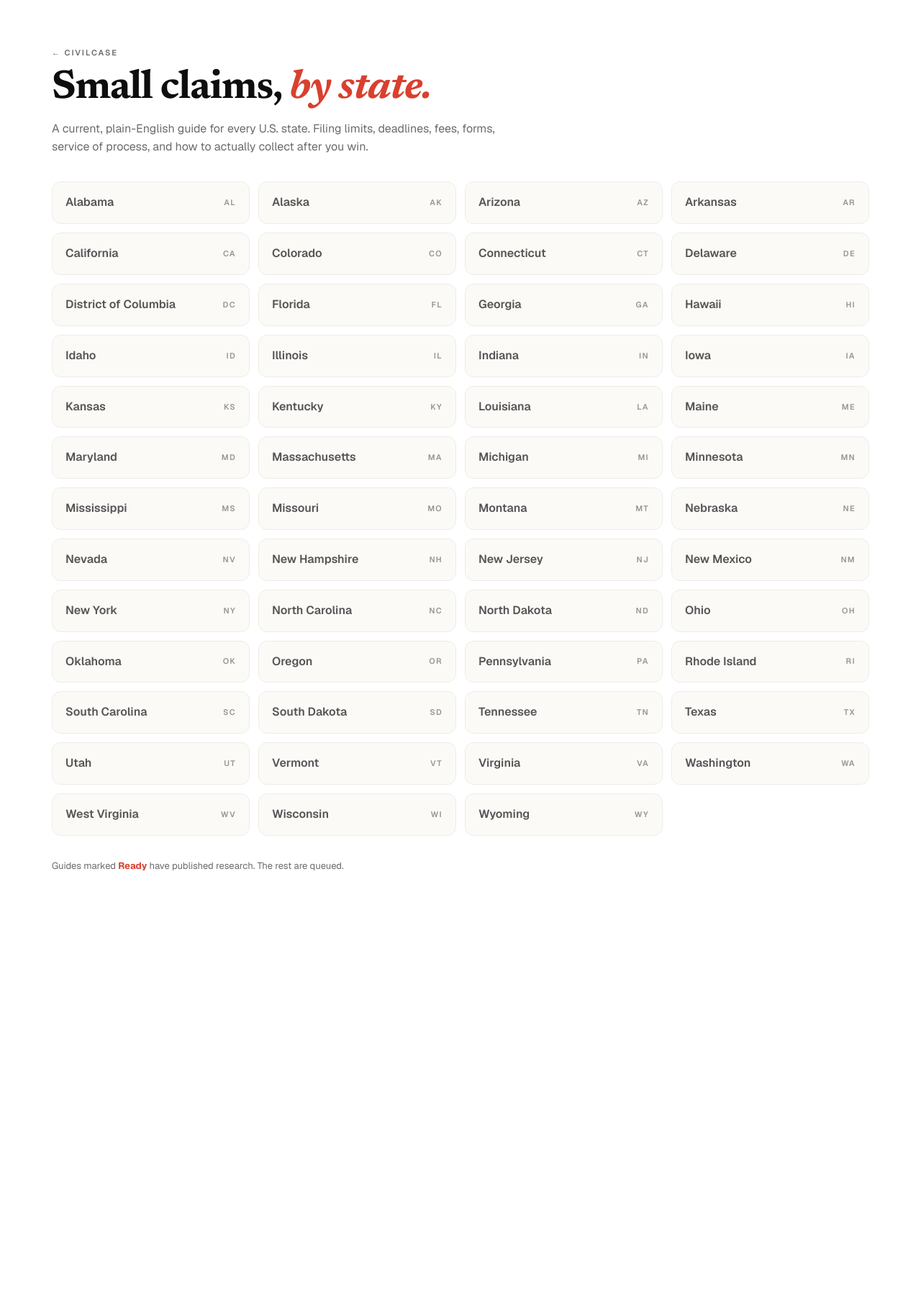
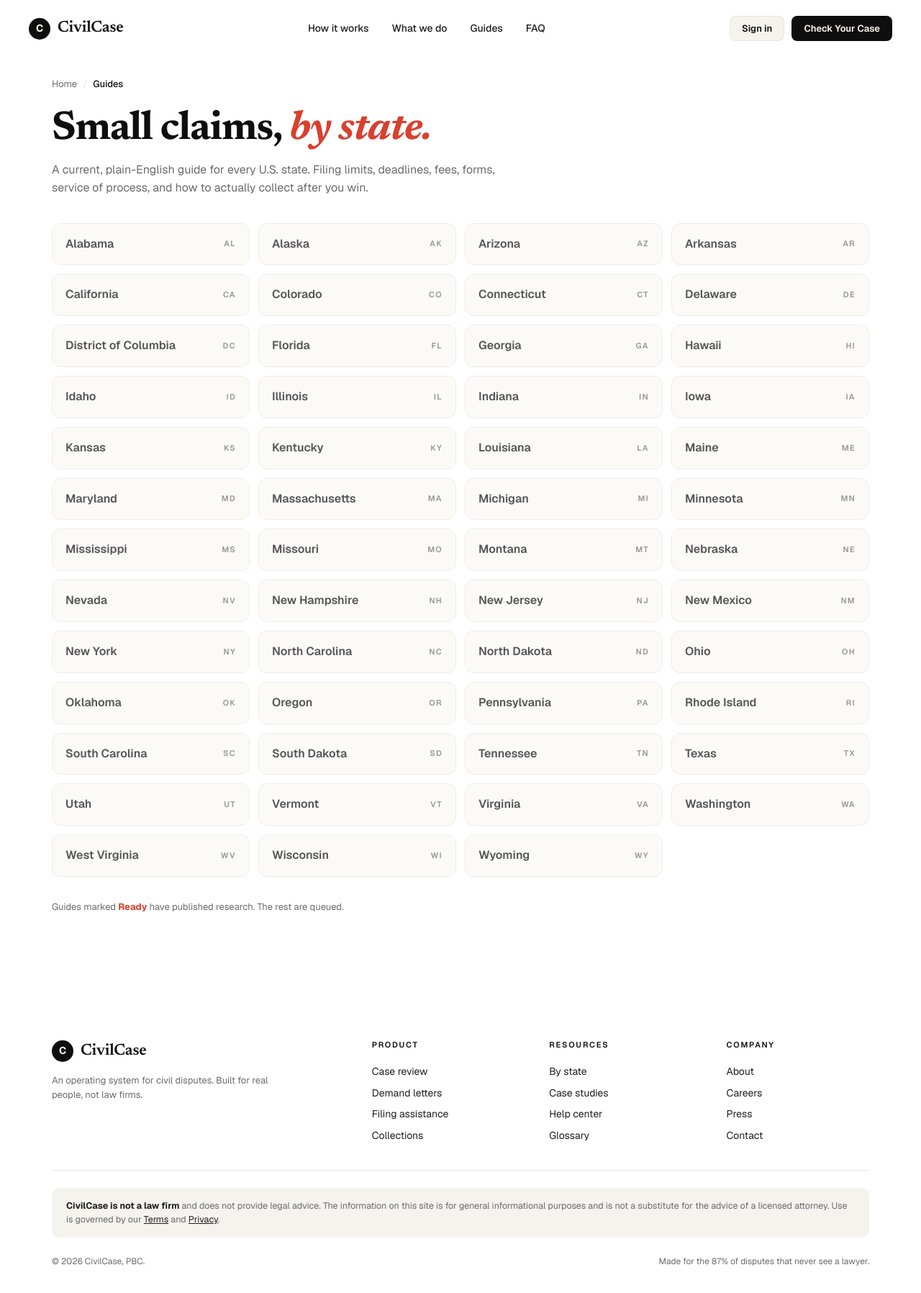
Before and after one commit to ybyalik/smallclaims, a Next.js app: page /guides in a window 1280 px wide. Shown: the top 1796 px of the page at 72% size. Before the commit the page ends 1306 px from the top, so only its background shows below. Built offline with nearby package versions, Linux system fonts and the light colour scheme.

Commit message:
Extract SiteHeader/SiteFooter, add Breadcrumbs, mount in root layout

```diff
--- a/app/globals.css
+++ b/app/globals.css
@@ -306,6 +306,15 @@
 .legal-disclaimer { margin-top: 24px; padding: 16px 20px; background: var(--bg-2); border-radius: 10px; color: var(--muted); font-size: 12.5px; line-height: 1.5; }
 .legal-disclaimer b { color: var(--ink-2); }
 
+/* Breadcrumbs (used on all non-home pages) */
+.breadcrumbs { padding: 28px 0 8px; font-size: 13px; color: var(--muted); }
+.breadcrumbs ol { list-style: none; padding: 0; margin: 0; display: flex; flex-wrap: wrap; align-items: center; gap: 8px; }
+.breadcrumbs li { display: inline-flex; align-items: center; gap: 8px; }
+.breadcrumbs a { color: var(--muted); transition: color .2s ease; }
+.breadcrumbs a:hover { color: var(--ink); }
+.breadcrumbs span[aria-current="page"] { color: var(--ink); font-weight: 500; }
+.breadcrumbs .sep { color: var(--hairline); }
+
 /* Responsive (basic) */
 @media (max-width: 960px) {
   :root { --section-pad: 60px; --hero-pad-y: 60px; --h1-size: 40px; --h2-size: 40px; }
--- a/app/guides/page.tsx
+++ b/app/guides/page.tsx
@@ -2,6 +2,7 @@
 import Link from "next/link";
 import { STATES } from "../../lib/states";
 import { availableReportSlugs } from "../../lib/reports";
+import Breadcrumbs from "../../components/Breadcrumbs";
 
 export const metadata: Metadata = {
   title: "Small Claims Guides — Every State",
@@ -17,11 +18,9 @@
     slugVariants(slug).some((v) => ready.has(v));
 
   return (
-    <main className="wrap" style={{ paddingTop: 60, paddingBottom: 80 }}>
-      <header style={{ marginBottom: 36 }}>
-        <Link href="/" className="eyebrow" style={{ display: "inline-block", marginBottom: 12 }}>
-          ← CivilCase
-        </Link>
+    <main className="wrap" style={{ paddingBottom: 80 }}>
+      <Breadcrumbs items={[{ label: "Guides" }]} />
+      <header style={{ margin: "16px 0 36px" }}>
         <h1
           style={{
             fontFamily: '"Newsreader", Georgia, serif',
--- a/app/layout.tsx
+++ b/app/layout.tsx
@@ -1,5 +1,7 @@
 import type { Metadata } from "next";
 import "./globals.css";
+import SiteHeader from "../components/SiteHeader";
+import SiteFooter from "../components/SiteFooter";
 
 const SITE_URL = "https://smallclaims.vercel.app";
 
@@ -55,7 +57,11 @@
           href="https://fonts.googleapis.com/css2?family=Newsreader:ital,opsz,wght@0,6..72,500;0,6..72,600;0,6..72,700;0,6..72,800;1,6..72,500;1,6..72,600;1,6..72,700;1,6..72,800&family=Geist:wght@400;500;600;700;800&display=swap"
         />
       </head>
-      <body>{children}</body>
+      <body>
+        <SiteHeader />
+        {children}
+        <SiteFooter />
+      </body>
     </html>
   );
 }
--- /dev/null
+++ b/components/Breadcrumbs.tsx
@@ -0,0 +1,43 @@
+import Link from "next/link";
+
+export type Crumb = { href?: string; label: string };
+
+export default function Breadcrumbs({ items }: { items: Crumb[] }) {
+  const trail: Crumb[] = [{ href: "/", label: "Home" }, ...items];
+  const jsonLd = {
+    "@context": "https://schema.org",
+    "@type": "BreadcrumbList",
+    itemListElement: trail.map((c, i) => ({
+      "@type": "ListItem",
+      position: i + 1,
+      name: c.label,
+      ...(c.href ? { item: `https://smallclaims.vercel.app${c.href}` } : {}),
+    })),
+  };
+
+  return (
+    <>
+      <script
+        type="application/ld+json"
+        dangerouslySetInnerHTML={{ __html: JSON.stringify(jsonLd) }}
+      />
+      <nav aria-label="Breadcrumb" className="breadcrumbs">
+        <ol>
+          {trail.map((c, i) => {
+            const isLast = i === trail.length - 1;
+            return (
+              <li key={`${c.label}-${i}`}>
+                {c.href && !isLast ? (
+                  <Link href={c.href}>{c.label}</Link>
+                ) : (
+                  <span aria-current={isLast ? "page" : undefined}>{c.label}</span>
+                )}
+                {!isLast && <span className="sep" aria-hidden="true">/</span>}
+              </li>
+            );
+          })}
+        </ol>
+      </nav>
+    </>
+  );
+}
--- /dev/null
+++ b/components/SiteFooter.tsx
@@ -0,0 +1,58 @@
+import Link from "next/link";
+
+export default function SiteFooter() {
+  return (
+    <footer>
+      <div className="wrap">
+        <div className="foot-grid">
+          <div className="foot-brand">
+            <Link className="brand" href="/">
+              <span className="brand-mark">C</span>CivilCase
+            </Link>
+            <p style={{ marginTop: 14 }}>
+              An operating system for civil disputes. Built for real people, not law firms.
+            </p>
+          </div>
+          <div className="foot-col">
+            <h5>Product</h5>
+            <a href="#">Case review</a>
+            <a href="#">Demand letters</a>
+            <a href="#">Filing assistance</a>
+            <a href="#">Collections</a>
+          </div>
+          <div className="foot-col">
+            <h5>Resources</h5>
+            <Link href="/guides">By state</Link>
+            <a href="#">Case studies</a>
+            <a href="#">Help center</a>
+            <a href="#">Glossary</a>
+          </div>
+          <div className="foot-col">
+            <h5>Company</h5>
+            <a href="#">About</a>
+            <a href="#">Careers</a>
+            <a href="#">Press</a>
+            <a href="#">Contact</a>
+          </div>
+        </div>
+        <div className="legal-disclaimer">
+          <b>CivilCase is not a law firm</b> and does not provide legal advice. The
+          information on this site is for general informational purposes and is not a
+          substitute for the advice of a licensed attorney. Use is governed by our{" "}
+          <a href="#" style={{ color: "var(--ink-2)", textDecoration: "underline" }}>
+            Terms
+          </a>{" "}
+          and{" "}
+          <a href="#" style={{ color: "var(--ink-2)", textDecoration: "underline" }}>
+            Privacy
+          </a>
+          .
+        </div>
+        <div className="foot-bottom">
+          <span>© 2026 CivilCase, PBC.</span>
+          <span>Made for the 87% of disputes that never see a lawyer.</span>
+        </div>
+      </div>
+    </footer>
+  );
+}
--- /dev/null
+++ b/components/SiteHeader.tsx
@@ -0,0 +1,25 @@
+import Link from "next/link";
+
+export default function SiteHeader() {
+  return (
+    <header className="nav wrap">
+      <Link className="brand" href="/">
+        <span className="brand-mark">C</span>CivilCase
+      </Link>
+      <nav className="nav-links">
+        <Link href="/#how">How it works</Link>
+        <Link href="/#do">What we do</Link>
+        <Link href="/guides">Guides</Link>
+        <Link href="/#faq">FAQ</Link>
+      </nav>
+      <div className="nav-cta">
+        <a className="btn btn-cream btn-sm" href="#">
+          Sign in
+        </a>
+        <a className="btn btn-dark btn-sm" href="#">
+          Check Your Case
+        </a>
+      </div>
+    </header>
+  );
+}
```
Also changed, not shown: app/guides/[state]/page.tsx (+9 -10 lines), app/page.tsx (+0 -75 lines).
